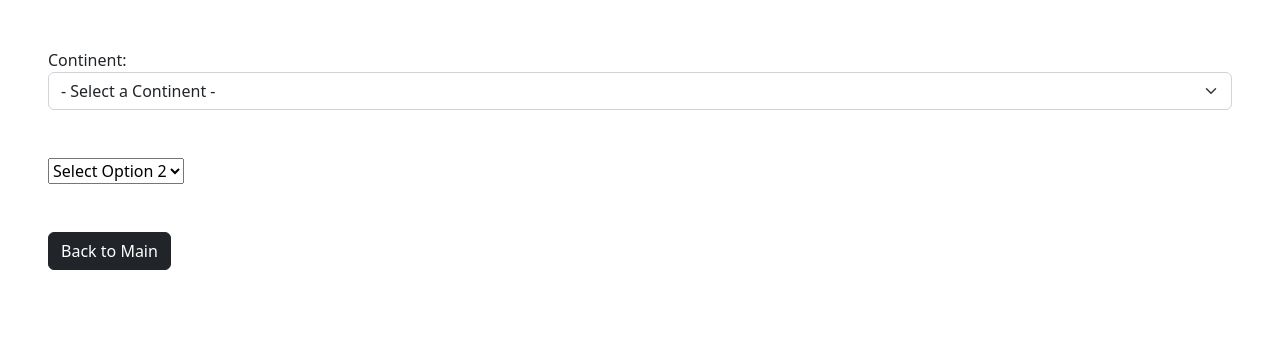
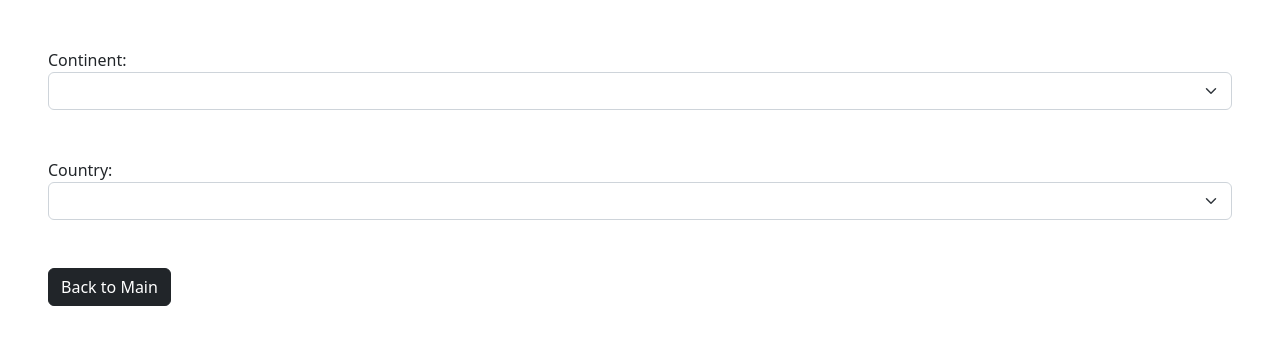
Before and after one commit to dzcyb0rg68/codekata20230419, an Angular app: page /lab1 in a window 1280 px wide. Shown: the top 344 px of the page. Built offline with nearby package versions, Linux system fonts and the light colour scheme.

Commit message:
2 files modified

```diff
--- a/src/app/lab1/lab1.component.html
+++ b/src/app/lab1/lab1.component.html
@@ -1,17 +1,30 @@
 <div class="m-5">
   Continent:
-  <select class="form-select" [(ngModel)]="selectedContinent" name="continent">
+  <select
+    class="form-select"
+    [(ngModel)]="selectedContinent"
+    (change)="updateCountries()"
+    name="continent"
+  >
     <option value="">- Select a Continent -</option>
-    <option *ngFor="let item of continents" [value]="item.continent">
-      {{ item.continent }}
+    <option
+      *ngFor="let continent of allContinents"
+      [value]="continent.continentID"
+    >
+      {{ continent.continentName }}
     </option>
   </select>
 </div>
 <div class="m-5">
-  <select>
-    <option>Select Option 2</option>
-    <option>Option 1</option>
-    <option>Option 2</option>
+  Country:
+  <select class="form-select" [(ngModel)]="selectedCountry" name="country">
+    <option value="">- Select a Country -</option>
+    <option
+      *ngFor="let country of filteredCountryOptions"
+      [value]="country.countryID"
+    >
+      {{ country.countryName }}
+    </option>
   </select>
 </div>
 <div class="m-5">
--- a/src/app/lab1/lab1.component.ts
+++ b/src/app/lab1/lab1.component.ts
@@ -1,19 +1,80 @@
-import { Component } from '@angular/core';
+import { Component, OnInit } from '@angular/core';
+
+interface ContinentData {
+  continentID: number;
+  continentName: string;
+}
+
+interface CountryData {
+  continentID: number;
+  countryID: number;
+  countryName: string;
+}
 
 @Component({
   selector: 'app-lab1',
   templateUrl: './lab1.component.html',
   styleUrls: ['./lab1.component.css'],
 })
-export class Lab1Component {
-  continents: Record<string, unknown>[] = [
-    { id: 1, continent: 'Africa' },
-    { id: 2, continent: 'North America' },
-    { id: 3, continent: 'South America' },
-    { id: 4, continent: 'Asia' },
-    { id: 5, continent: 'Australia' },
-    { id: 6, continent: 'Antarctica' },
-    { id: 7, continent: 'Europe' },
-  ];
-  selectedContinent = '';
+export class Lab1Component implements OnInit {
+  allContinents: ContinentData[] = [];
+  allCountries: CountryData[] = [];
+  filteredCountryOptions: CountryData[] = [];
+  selectedContinent: number;
+  selectedCountry: number;
+
+  ngOnInit(): void {
+    this.getContinentData();
+    this.getCountryData();
+  }
+
+  getContinentData(): void {
+    this.allContinents = [
+      { continentID: 1, continentName: 'Africa' },
+      { continentID: 2, continentName: 'North America' },
+      { continentID: 3, continentName: 'South America' },
+      { continentID: 4, continentName: 'Asia' },
+      { continentID: 5, continentName: 'Australia' },
+      { continentID: 6, continentName: 'Antarctica' },
+      { continentID: 7, continentName: 'Europe' },
+      { continentID: 8, continentName: 'Europe' },
+      { continentID: 9, continentName: 'Europe' },
+      { continentID: 10, continentName: 'Europe' },
+      { continentID: 11, continentName: 'Europe' },
+    ].filter(
+      (continent, index, self) =>
+      index === self.findIndex((c) => c.continentName === continent.continentName)
+      );
+  }
+
+  getCountryData(): void {
+    this.allCountries = [
+      { continentID: 1, countryID: 1, countryName: 'Nigeria' },
+      { continentID: 1, countryID: 2, countryName: 'Egypt' },
+      { continentID: 1, countryID: 3, countryName: 'South Africa' },
+      { continentID: 2, countryID: 1, countryName: 'United States' },
+      { continentID: 2, countryID: 2, countryName: 'Canada' },
+      { continentID: 2, countryID: 3, countryName: 'Mexico' },
+      { continentID: 3, countryID: 1, countryName: 'Brazil' },
+      { continentID: 3, countryID: 2, countryName: 'Argentina' },
+      { continentID: 3, countryID: 3, countryName: 'Colombia' },
+      { continentID: 4, countryID: 1, countryName: 'China' },
+      { continentID: 4, countryID: 2, countryName: 'Singapore' },
+      { continentID: 4, countryID: 3, countryName: 'Japan' },
+      { continentID: 5, countryID: 1, countryName: 'Australia' },
+      { continentID: 5, countryID: 2, countryName: 'New Zealand' },
+      { continentID: 5, countryID: 3, countryName: 'Papua New Guinea' },
+      { continentID: 7, countryID: 1, countryName: 'Slovakia' },
+      { continentID: 7, countryID: 2, countryName: 'Germany' },
+      { continentID: 7, countryID: 3, countryName: 'United Kingdom' },
+    ];
+    this.filteredCountryOptions = this.allCountries;
+  }
+
+  updateCountries(): void {
+    // your challenge starts here!
+    this.filteredCountryOptions = this.allCountries.filter(
+      (c) => c.continentID == this.selectedContinent
+    );
+  }
 }
```
